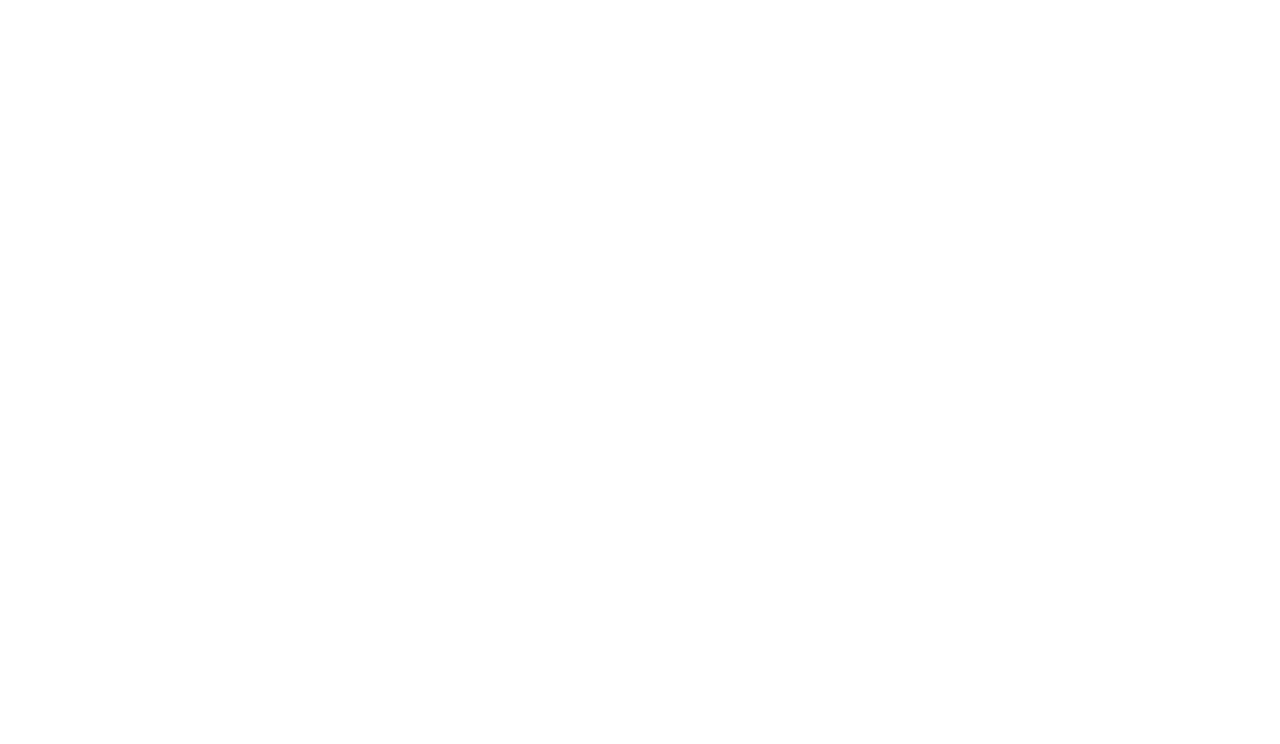
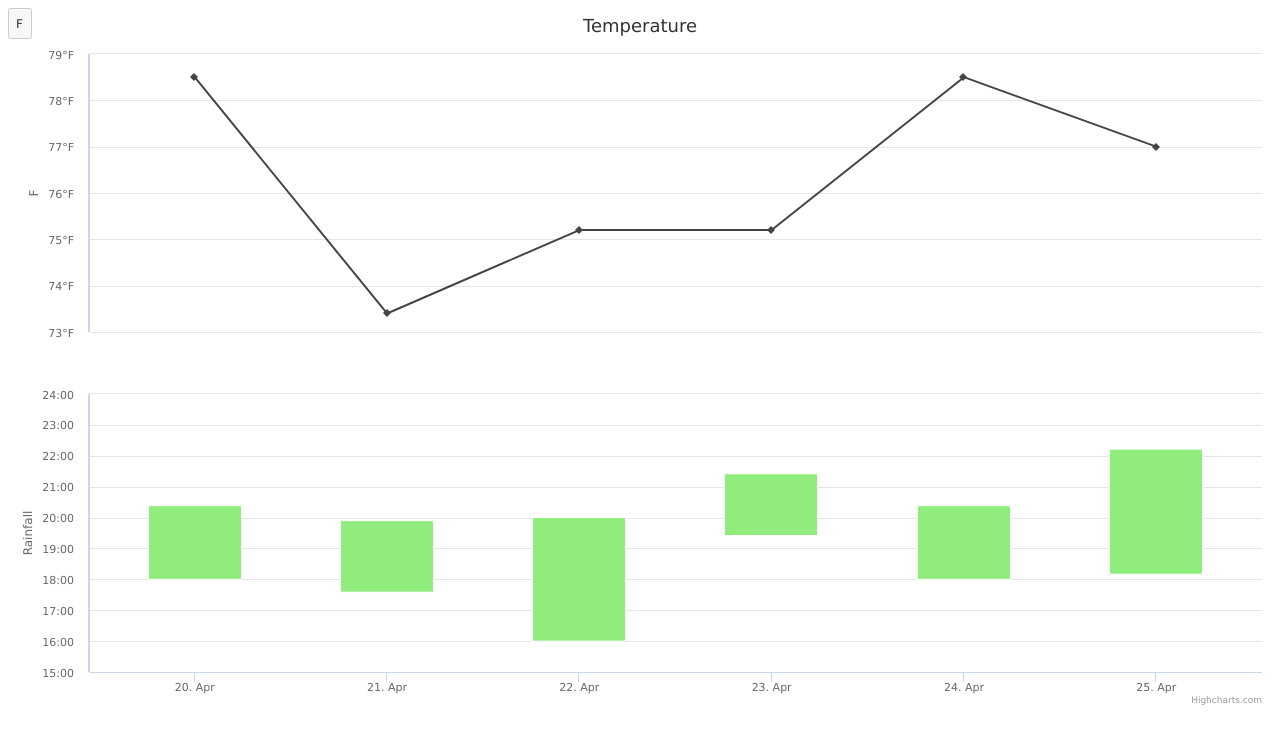
Before and after one commit to blacklabel/mykhailo-pelykh, a plain HTML site: page highcharts-api/highcharts/17-data-module/index.html in a window 1280 px wide. Drawn offline with nearby package versions, Linux system fonts and the light colour scheme.

Commit message:
H17: Create chart with csv data

```diff
--- a/highcharts-api/highcharts/17-data-module/index.html
+++ b/highcharts-api/highcharts/17-data-module/index.html
@@ -2,11 +2,14 @@
 
 <head>
 
-  <meta charset="utf-8">
-  <meta http-equiv="X-UA-Compatible" content="IE=edge,chrome=1">
-  <meta name="viewport" content="width=device-width, initial-scale=1">
+    <meta charset="utf-8">
+    <meta http-equiv="X-UA-Compatible" content="IE=edge,chrome=1">
+    <meta name="viewport" content="width=device-width, initial-scale=1">
 
-  <script src="https://code.highcharts.com/highcharts.js"></script>
+    <script src="https://code.highcharts.com/highcharts.js"></script>
+    <script src="https://code.highcharts.com/highcharts-more.js"></script>
+    <script src="https://code.highcharts.com/modules/data.js"></script>
+    <script src="https://code.highcharts.com/modules/accessibility.js"></script>
 
 </head>
 
--- a/highcharts-api/highcharts/17-data-module/main.js
+++ b/highcharts-api/highcharts/17-data-module/main.js
@@ -1 +1,137 @@
 const data = document.getElementById('csv').innerHTML;
+const T_UNITS = [ 'C', 'F' ];
+let currentTUnit = 1;
+
+const toMinutes = value => {
+    const [h, m] = value.split(':').map(Number);
+    return h * 60 + m;
+};
+
+const toTimeStr = minutes => {
+    const h = Math.floor(minutes / 60),
+          m = minutes % 60;
+    const toStr = v => String(v).padStart(2, '0');
+    return `${toStr(h)}:${toStr(m)}`;
+};
+
+const chart = Highcharts.chart('container', {
+    chart: {
+        events: {
+            load() {
+                const chart = this;
+
+                chart.tUnitSwitchBtn = chart.renderer
+                    .button(T_UNITS[currentTUnit], 0, 0, function() {
+                        const temperatureSeries = [];
+                        chart.series.forEach(s => {
+                            if (s.name === 'tempC') temperatureSeries[0] = s;
+                            if (s.name === 'tempF') temperatureSeries[1] = s;
+                        });
+
+                        temperatureSeries[currentTUnit].hide();
+
+                        currentTUnit ^= 1;
+
+                        this.attr({
+                            text: T_UNITS[currentTUnit]
+                        });
+                        chart.yAxis[0].axisTitle.attr({
+                            text: T_UNITS[currentTUnit]
+                        });
+
+                        temperatureSeries[currentTUnit].show();
+                    })
+                    .add();
+            }
+        }
+    },
+    title: {
+        text: 'Temperature'
+    },
+    yAxis: [{
+        title: { text: T_UNITS[currentTUnit] },
+        height: '45%',
+        lineWidth: 2,
+        labels: {
+            formatter() {
+                return this.value + '°' + T_UNITS[currentTUnit];
+            }
+        }
+    }, {
+        title: { text: 'Rainfall' },
+        height: '45%',
+        top: '55%',
+        offset: 0,
+        lineWidth: 2,
+        max: 24 * 60,
+        tickInterval: 60,
+        labels: {
+            formatter() {
+                return toTimeStr(this.value);
+            }
+        }
+    }],
+    legend: {
+        enabled: false
+    },
+    data: {
+        csv: data,
+        firstRowAsNames: true,
+        itemDelimiter: ',',
+        parsed(columns) {
+            columns.forEach(col => {
+                const colName = col[0];
+                if (colName === 'rainStart' || colName === 'rainEnd') {
+                    for (let i = 1; i < col.length; i++) {
+                        col[i] = toMinutes(col[i]);
+                    }
+                }
+            });
+        },
+        complete(options) {
+            let tempF = {
+                visible: T_UNITS[currentTUnit] === 'F'
+            };
+            let tempC = {
+                visible: T_UNITS[currentTUnit] === 'C'
+            };
+            let rainfall = {
+                yAxis: 1,
+                type: 'columnrange',
+                name: 'rainfall',
+                pointStart: 0,
+                data: []
+            };
+
+            options.series.forEach(s => {
+                switch (s.name) {
+                    case 'tempC':
+                        tempC = { ...tempC, ...s };
+                        break;
+
+                    case 'tempF':
+                        tempF = { ...tempF, ...s };
+                        break;
+
+                    case 'rainStart':
+                        rainfall.pointStart = s.pointStart;
+                        s.data.forEach((data, i) => {
+                            rainfall.data[i] ||= [];
+                            rainfall.data[i][0] = data[0];
+                            rainfall.data[i][1] = data[1];
+                        });
+                        break;
+
+                    case 'rainEnd':
+                        s.data.forEach((data, i) => {
+                            rainfall.data[i] ||= [];
+                            rainfall.data[i][2] = data[1];
+                        });
+                        break;
+                }
+            });
+
+            options.series = [ tempC, tempF, rainfall ];
+        }
+    }
+});
```
